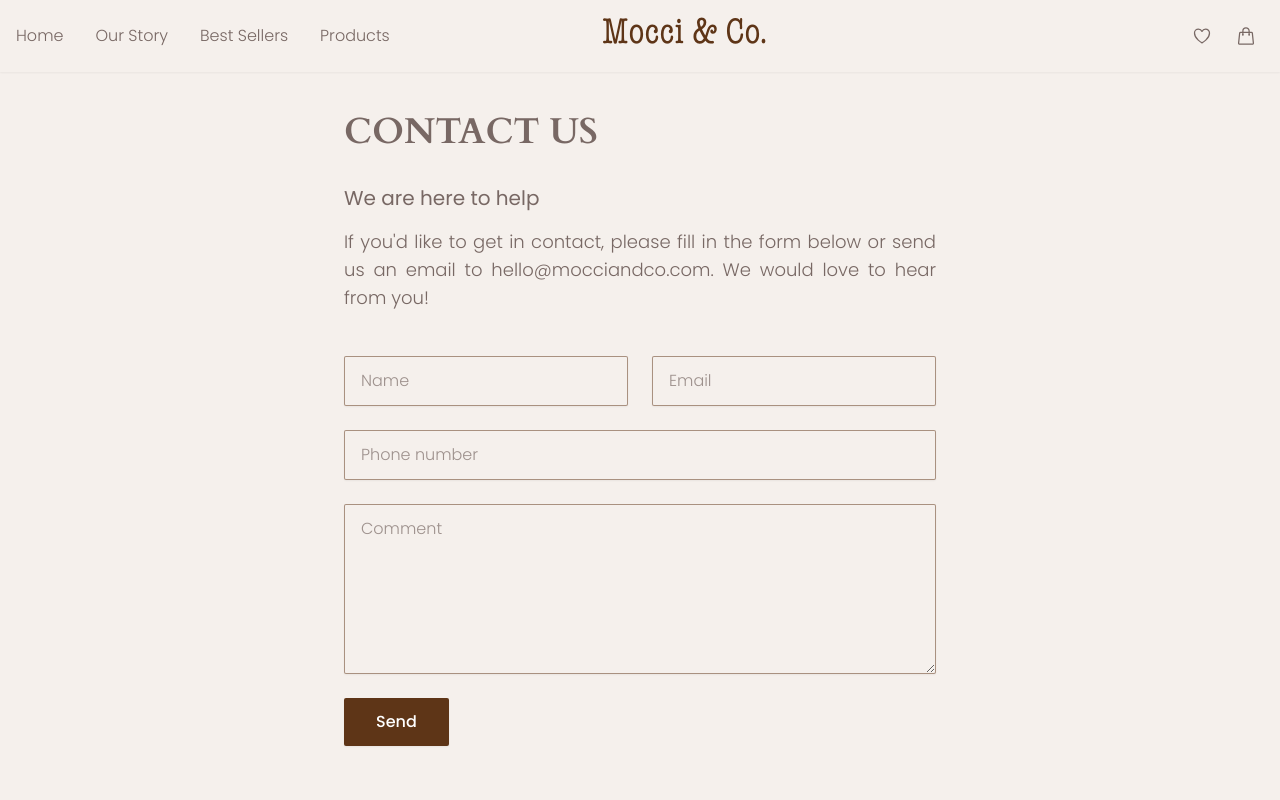
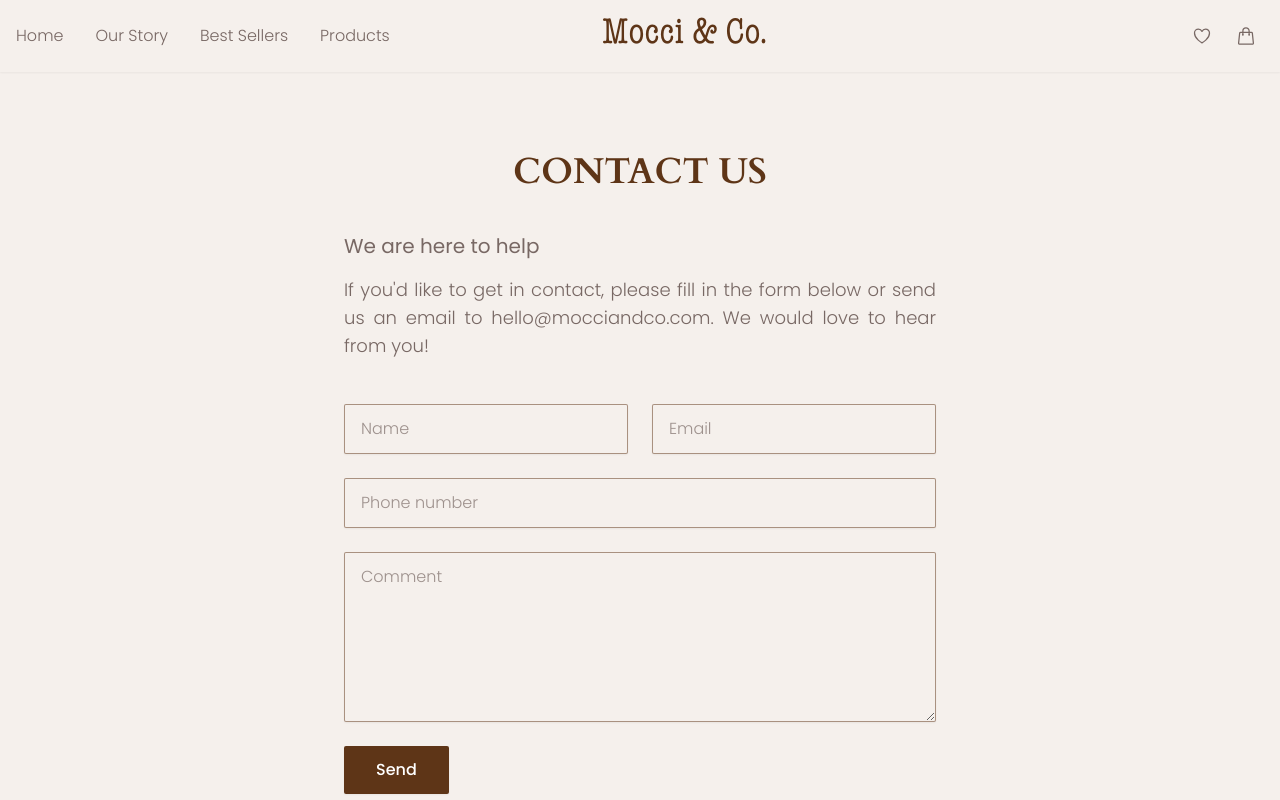
Before and after one commit to isabelli-mocci/handwork-ecommerce, a React (Vite) app: page /contact in a window 1280 px wide. Built offline with nearby package versions, Linux system fonts and the light colour scheme.

Commit message:
style(contact): update Contact page title styles to match site standards
- Adjusted margin, color, and alignment for the Contact page title to ensure consistency with other site section titles.

```diff
--- a/src/pages/ContactUsPage.tsx
+++ b/src/pages/ContactUsPage.tsx
@@ -9,7 +9,7 @@ const ContactUsPage: FC = () => {
   return (
     <main className="flex justify-center">
       <section className="p-6 sm:p-8 lg:p-10 max-w-2xl w-full">
-        <h1 className="font-cardo text-2xl md:text-3xl lg:text-4xl font-black mb-8 uppercase">{CONTACT.TITLE}</h1>
+        <h1 className="font-cardo text-2xl md:text-3xl lg:text-4xl font-black mb-8 mt-6 lg:m-10 text-primary text-center uppercase">{CONTACT.TITLE}</h1>
         <div className="mb-10">
           <h2 className="text-md sm:text-xl font-normal mb-4">{CONTACT.SUBTITLE}</h2>
           <p className="text-sm md:text-base lg:text-lg font-light mb-2 text-justify">{CONTACT.DESCRIPTION}</p>
```
